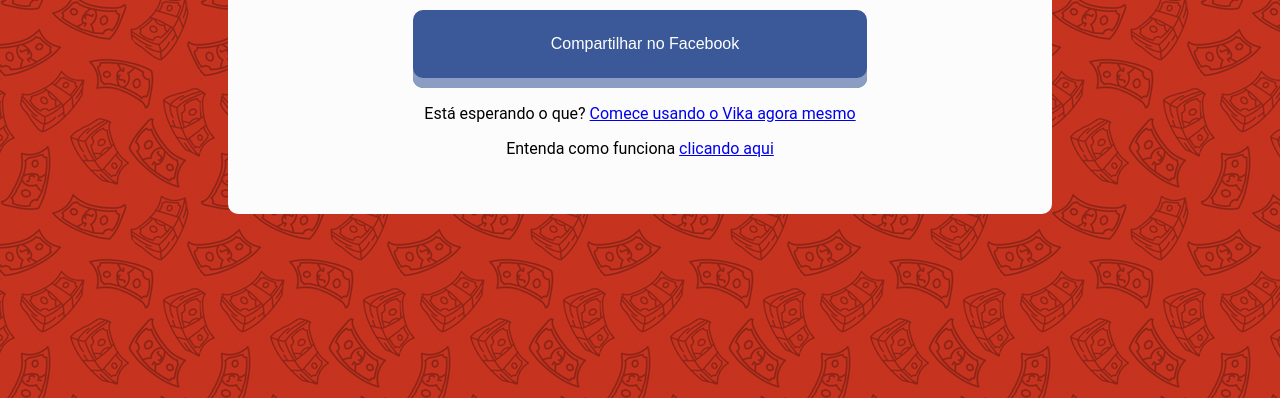
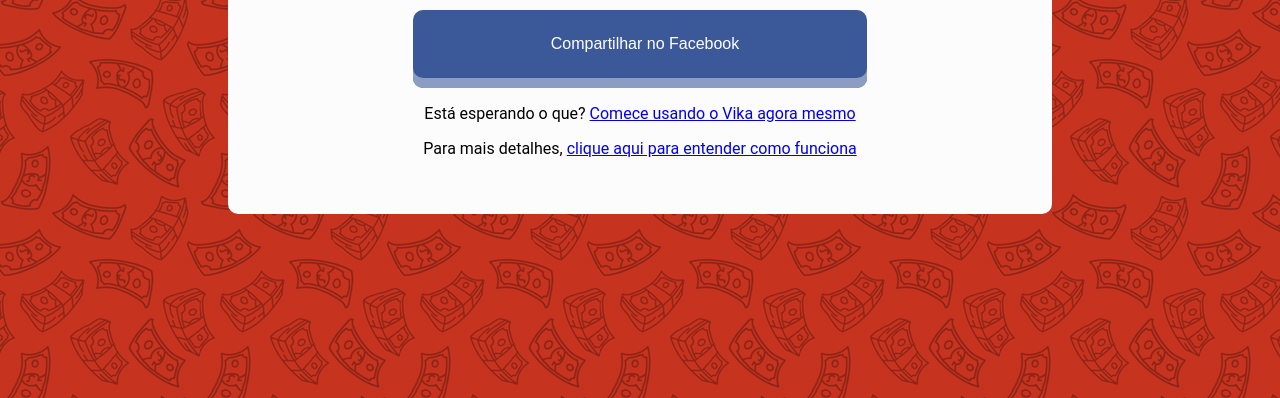
Before and after one commit to ninjajoao/definitivo-push, a Node server app: template views/result.handlebars in a window 1280 px wide. Shown: the part 209-607 px from the top of the page. Run offline with Node 20, Linux system fonts and the light colour scheme; the template is opened without the code that fills it, so the values that code supplies are empty; some libraries are stand-ins or nearby versions.

Commit message:
'script'

```diff
--- a/views/gerar.handlebars
+++ b/views/gerar.handlebars
@@ -131,7 +131,7 @@
     <div id="login-button" class="fb-login-button" data-width="400" data-max-rows="1" data-size="large" data-button-type="continue_with" data-show-faces="false" data-auto-logout-link="false" data-use-continue-as="true" scope="public_profile,user_posts" onlogin="checkLoginState()"></div>
 
     <div id="visible-after-login">
-        <h2 class="gerar"><span id="nameSpan"></span>, descubra seu resultado:</h2>
+        <h2 class="gerar"><span id="nameSpan"></span>, descubra quanto dinheiro você poderia ganhar no Vika:</h2>
         <form method="POST" action="/gerar">
             <input type="hidden" name="formId" id="hiddenId">
             <input type="hidden" name="formName" id="hiddenName">
--- a/views/result.handlebars
+++ b/views/result.handlebars
@@ -25,5 +25,5 @@
 		<input type="button" class="share" value="Compartilhar no Facebook" onclick="window.open('https://www.facebook.com/sharer/sharer.php?u='+encodeURIComponent('https://sleepy-garden-12882.herokuapp.com/gerar/{{resultadoId}}'),'facebook-share-dialog','width=626,height=436'); return false;">
 	</div>
 	<p>Está esperando o que? <a href="https://sleepy-garden-12882.herokuapp.com">Comece usando o Vika agora mesmo</a></p>
-	<p>Entenda como funciona <a href="https://sleepy-garden-12882.herokuapp.com">clicando aqui</a></p>
+	<p>Para mais detalhes, <a href="https://sleepy-garden-12882.herokuapp.com">clique aqui para entender como funciona</a></p>
 </div>
```
